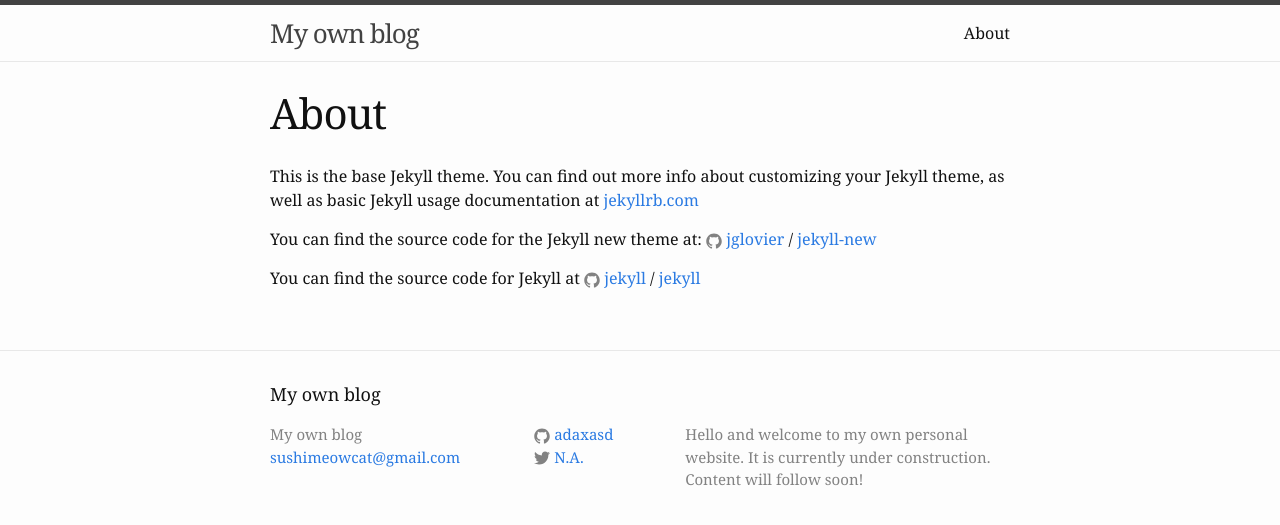
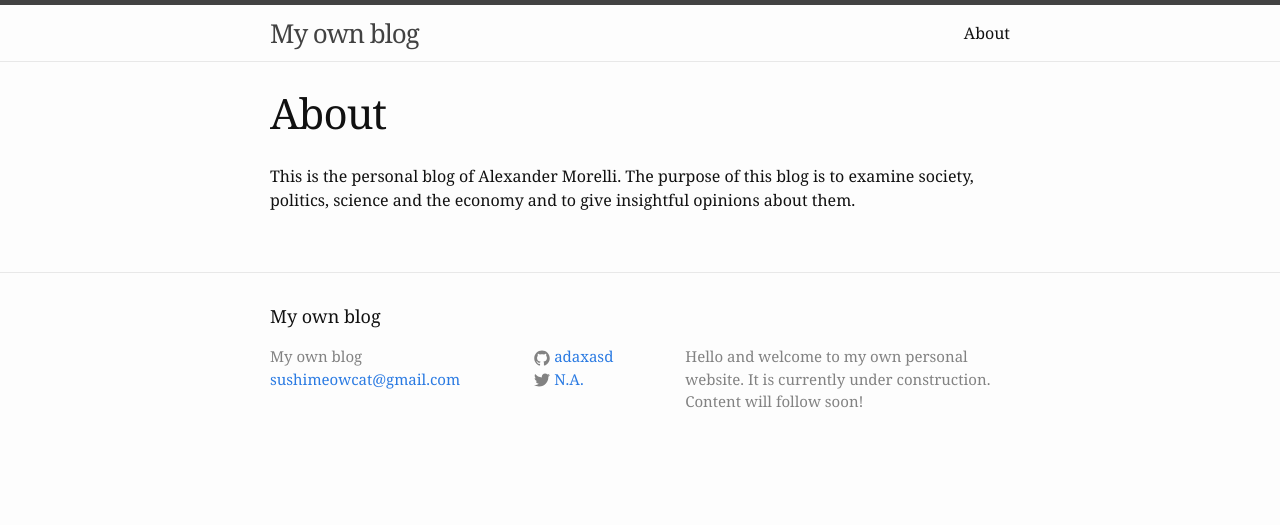
Before and after one commit to adaxasd/adaxasd.github.io, a Jekyll site: the page built from about.md, in a window 1280 px wide. Shown: the top 525 px of the page. Built offline with Jekyll 4.4.1, drawn with Linux system fonts in a browser that asks for light colours.

Commit message:
Updated: function

```diff
--- a/about.md
+++ b/about.md
@@ -4,12 +4,4 @@ title: About
 permalink: /about/
 ---
 
-This is the base Jekyll theme. You can find out more info about customizing your Jekyll theme, as well as basic Jekyll usage documentation at [jekyllrb.com](http://jekyllrb.com/)
-
-You can find the source code for the Jekyll new theme at:
-{% include icon-github.html username="jglovier" %} /
-[jekyll-new](https://github.com/jglovier/jekyll-new)
-
-You can find the source code for Jekyll at
-{% include icon-github.html username="jekyll" %} /
-[jekyll](https://github.com/jekyll/jekyll)
+This is the personal blog of Alexander Morelli. The purpose of this blog is to examine society, politics, science and the economy and to give insightful opinions about them.
```
